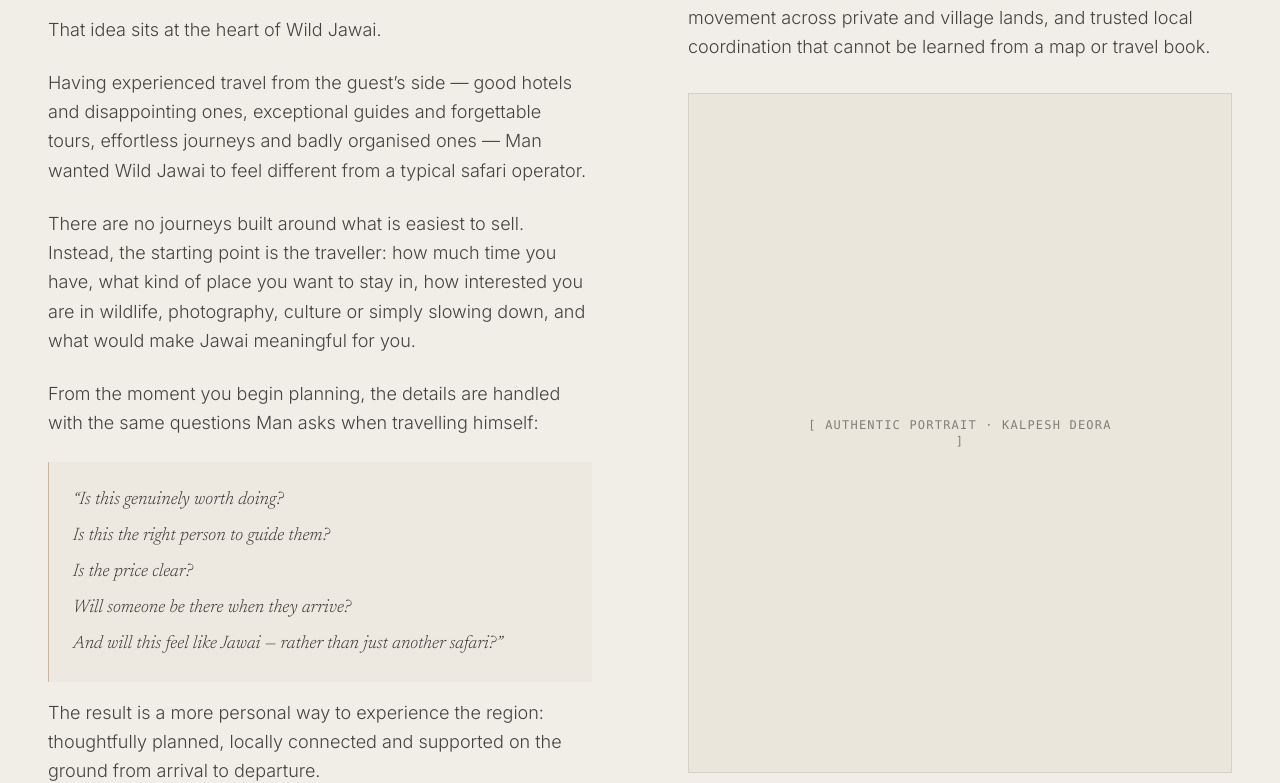
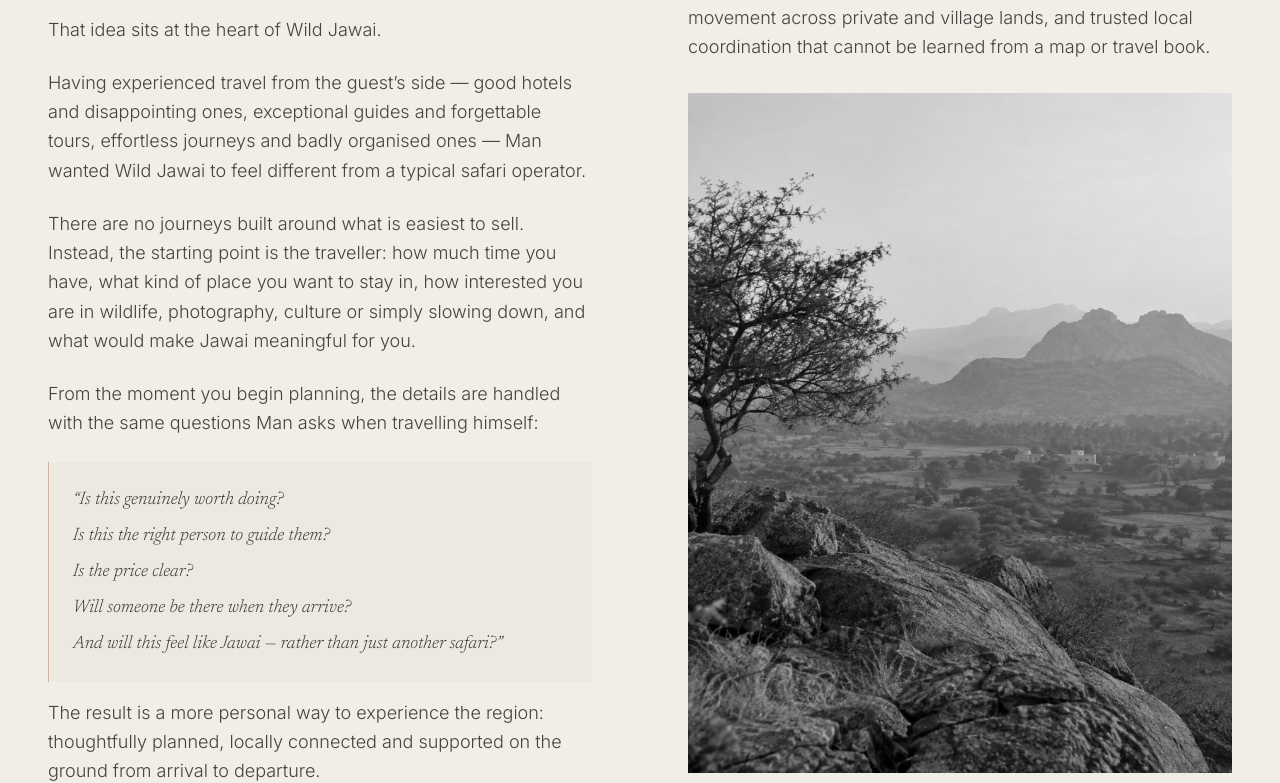
Before and after one commit to veomansingh-hub/wildjawai-by-ms, a Next.js app: page /our-story in a window 1280 px wide. Shown: the part 1367-2150 px from the top of the page. Built offline with nearby package versions, Linux system fonts and the light colour scheme.

Commit message:
feat(perf): upgrade heavy hero images to next/image and replace missing co-founder portrait with contextual village asset

```diff
--- a/src/app/our-story/page.tsx
+++ b/src/app/our-story/page.tsx
@@ -89,11 +89,12 @@ export default function OurStoryPage() {
                 He provides the indispensable regional anchor: generational respect for the Rabari community, an instinct for wildlife movement across private and village lands, and trusted local coordination that cannot be learned from a map or travel book.
               </p>
             </div>
-            {/* Elegant placeholder for genuine founder portrait */}
-            <div className="mt-8 aspect-[4/5] bg-sand/60 relative overflow-hidden border border-basalt/10 flex items-center justify-center text-center p-8">
-              <div className="max-w-xs text-xs tracking-widest uppercase text-basalt/50 font-mono">
-                [ Authentic Portrait &middot; Kalpesh Deora ]
-              </div>
+            <div className="mt-8 aspect-[4/5] bg-sand/60 relative overflow-hidden">
+              <img
+                src="/images/jawai-village-view.jpg"
+                alt="Kalpesh Deora - Jawai Native"
+                className="w-full h-full object-cover grayscale hover:grayscale-0 transition-all duration-700"
+              />
             </div>
           </div>
         </div>
--- a/src/components/home/Hero.tsx
+++ b/src/components/home/Hero.tsx
@@ -3,6 +3,8 @@
 import { motion } from "framer-motion";
 import Link from "next/link";
 import { ArrowDown } from "lucide-react";
+
+import Image from "next/image";
 
 export default function Hero() {
   return (
@@ -12,14 +14,21 @@ export default function Hero() {
         {/* Multi-stop cinematic gradient overlay for crystal clear text readability over the golden haze */}
         <div className="absolute inset-0 bg-gradient-to-t from-black/85 via-black/45 to-black/30 z-10 pointer-events-none" />
         <div className="absolute inset-0 bg-black/20 z-10 pointer-events-none" />
-        <motion.img
+        <motion.div
           initial={{ scale: 1.05 }}
           animate={{ scale: 1 }}
           transition={{ duration: 10, ease: "easeOut" }}
-          src="/images/jawai-hero-leopard.jpg"
-          alt="Jawai Leopard overlooking the granite kopjes and Jawai Dam at sunrise"
-          className="w-full h-full object-cover object-[center_40%]"
-        />
+          className="relative w-full h-full"
+        >
+          <Image
+            src="/images/jawai-hero-leopard.jpg"
+            alt="Jawai Leopard overlooking the granite kopjes and Jawai Dam at sunrise"
+            fill
+            priority
+            quality={90}
+            className="object-cover object-[center_40%]"
+          />
+        </motion.div>
         {/* Placeholder for actual video later */}
         {/* <video src="/videos/jawai-hero.mp4" autoPlay loop muted playsInline className="w-full h-full object-cover" /> */}
       </div>
--- a/src/components/home/SignatureLeopard.tsx
+++ b/src/components/home/SignatureLeopard.tsx
@@ -1,21 +1,28 @@
 "use client";
 
 import { motion } from "framer-motion";
+import Image from "next/image";
 
 export default function SignatureLeopard() {
   return (
     <section id="safari" className="relative h-[90vh] md:h-[100vh] w-full flex items-center justify-center overflow-hidden bg-basalt text-white">
       <div className="absolute inset-0 z-0">
         <div className="absolute inset-0 bg-basalt/60 z-10" />
-        <motion.img
+        <motion.div
           initial={{ scale: 1.05 }}
           whileInView={{ scale: 1 }}
           viewport={{ once: true }}
           transition={{ duration: 1.5, ease: "easeOut" }}
-          src="/images/jawai-leopard-walking.jpg"
-          alt="Jawai Leopard on Granite"
-          className="w-full h-full object-cover object-center opacity-70"
-        />
+          className="relative w-full h-full"
+        >
+          <Image
+            src="/images/jawai-leopard-walking.jpg"
+            alt="Jawai Leopard on Granite"
+            fill
+            quality={90}
+            className="object-cover object-center opacity-70"
+          />
+        </motion.div>
       </div>
 
       <div className="relative z-20 max-w-5xl mx-auto px-6 text-center">
```
